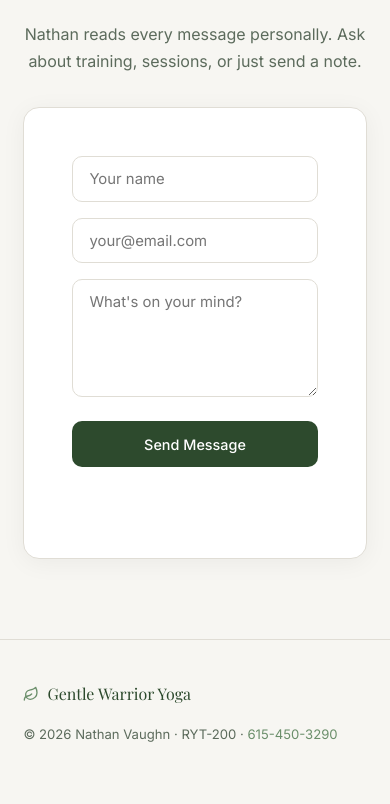
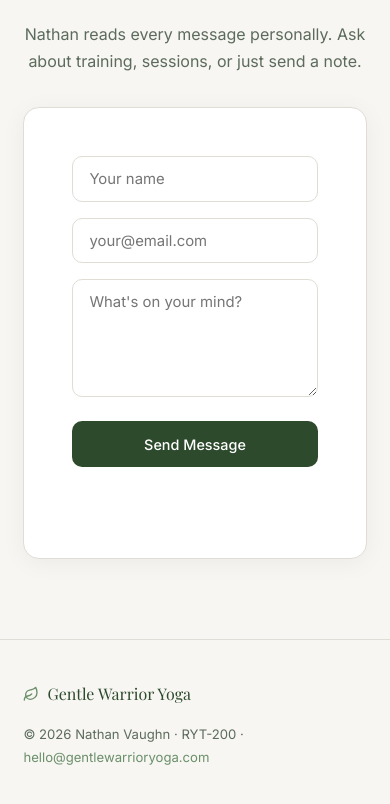
Before and after one commit to nvaughn/nvaughn, a plain HTML site: page index.html in a window 390 px wide. Shown: the part 3780-4584 px from the top of the page. Drawn offline with nearby package versions, Linux system fonts and the light colour scheme; a web font is replaced by a local one.

Commit message:
fix: remove phone number, replace with email in footer
Co-Authored-By: Claude Sonnet 4.6 <noreply@anthropic.com>

```diff
--- a/index.html
+++ b/index.html
@@ -488,7 +488,7 @@
       </svg>
       <span>Gentle Warrior Yoga</span>
     </a>
-    <p>© <span id="year"></span> Nathan Vaughn · RYT-200 · <a href="tel:6154503290">615-450-3290</a></p>
+    <p>© <span id="year"></span> Nathan Vaughn · RYT-200 · <a href="mailto:hello@gentlewarrioryoga.com">hello@gentlewarrioryoga.com</a></p>
   </footer>
 
   <script>
```
